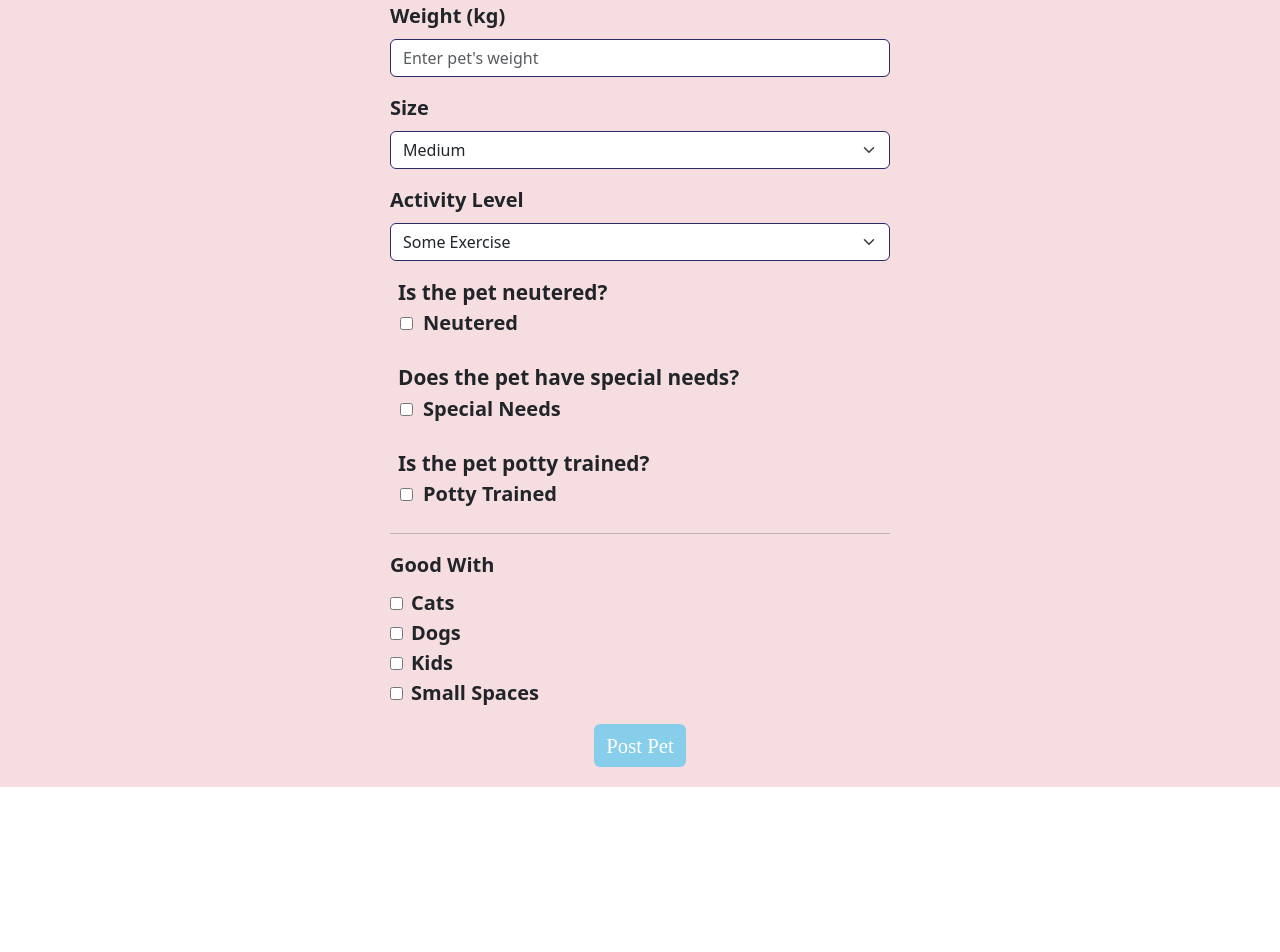
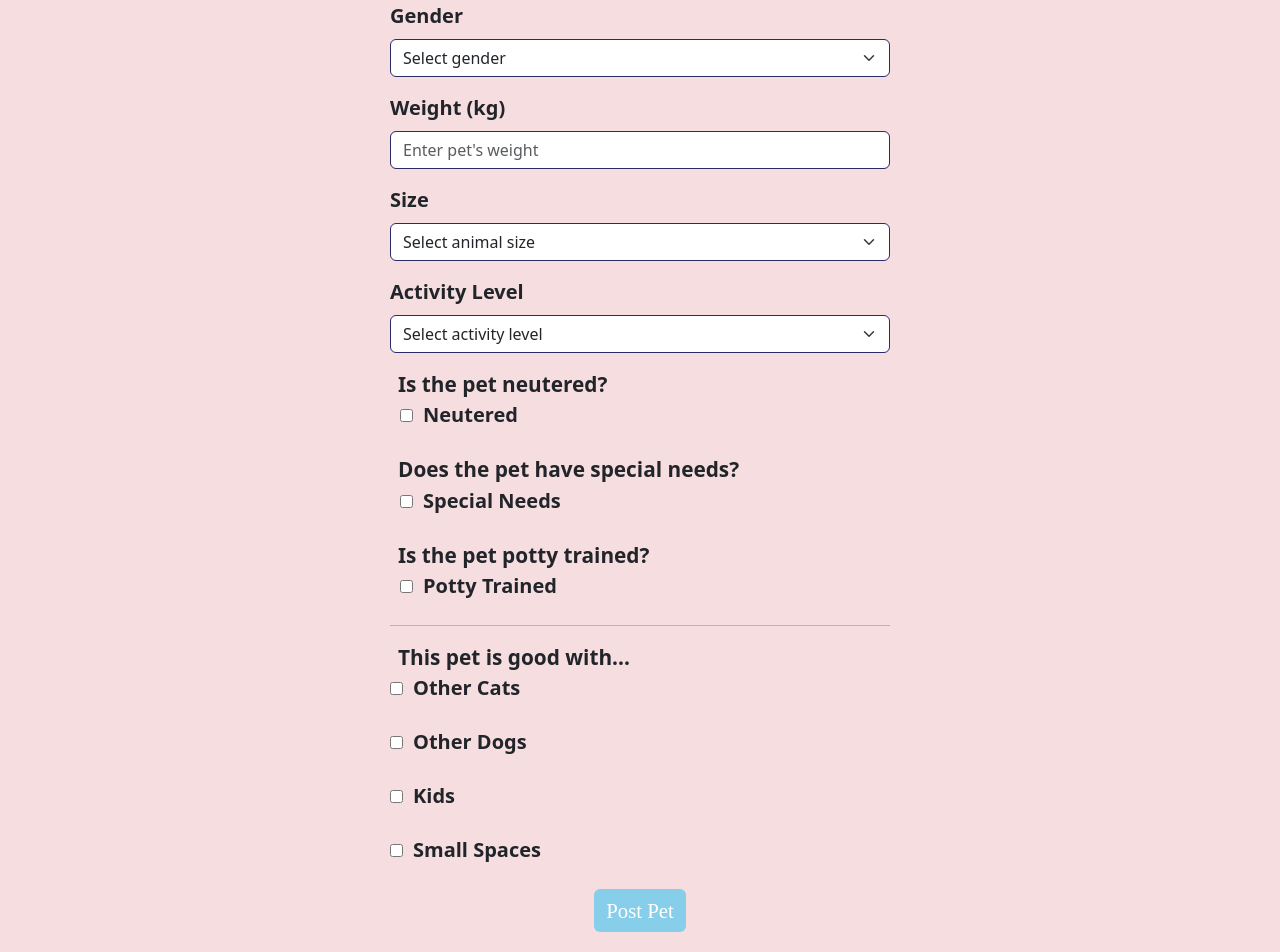
Before and after one commit to victorialamelo/pet-adoption, a React (Vite) app in the folder adoption/client/: page /postpet in a window 1280 px wide. Shown: the part 1740-2692 px from the top of the page. Before the commit the page ends 2527 px from the top, so only its background shows below. Built offline with nearby package versions, Linux system fonts and the light colour scheme; a web font is replaced by a local one.

Commit message:
modified form, added good_with inputs

```diff
--- a/adoption/client/src/pages/PostPetPage.jsx
+++ b/adoption/client/src/pages/PostPetPage.jsx
@@ -1,47 +1,44 @@
 import { useState } from "react";
-import { Link } from 'react-router';
-import NavBar from '../components/NavBar'
-import "../App.css"
+import { useParams, useNavigate } from "react-router-dom";
+import NavBar from "../components/NavBar";
+import "../App.css";
+// import { backendCreateUserPet } from "../backend";
+// import { hasSession, saveSession, getCurrentSession } from "../session";
 
 export default function PostPetPage() {
-  const [petDetails, setPetDetails] = useState({
-    name: "",
-    size: "medium",
-    age: "",
-    weight: "",
-    gender: "male",
-    activity: "some exercise",
-    neutered: false,
-    specialNeeds: false,
-    pottyTrained: false,
-    goodWith: [],
-    story: "",
-    image: "",
-  });
+  const params = useParams();
+  const navigate = useNavigate();
 
-  // Handle form input changes
-  const handleChange = (e) => {
-    const { name, value, type, checked } = e.target;
-    setPetDetails((prevDetails) => ({
-      ...prevDetails,
-      [name]: type === "checkbox" ? checked : value,
-    }));
+  const createPet = async (formData) => {
+    const newPet = {
+      name: formData.get("name"),
+      animal_type: formData.get("animaltype"),
+      weight: Number(formData.get("weight")), // transform to number due to original string value
+      size: formData.get("size"),
+      gender: formData.get("gender"),
+      activity_level: formData.get("activity"),
+      neutered: Number(formData.get("neutered")), // transform to number due to boolean 0 or 1
+      has_special_needs: Number(formData.get("specialNeeds")),
+      potty_trained: Number(formData.get("pottyTrained")),
+      img_url: formData.get("image"),
+      pet_description: formData.get("story"),
+      good_with_cats: Number(formData.get("goodwithcats")),
+      good_with_dogs: Number(formData.get("goodwithdogs")),
+      good_with_kids: Number(formData.get("goodwithkids")),
+      good_with_smallspaces: Number(formData.get("goodwithsmallspaces")),
     };
 
-  const handleGoodWithChange = (e) => {
-    const { value, checked } = e.target;
-    setPetDetails((prevDetails) => {
-      const newGoodWith = checked
-        ? [...prevDetails.goodWith, value]
-        : prevDetails.goodWith.filter((item) => item !== value);
-      return { ...prevDetails, goodWith: newGoodWith };
-    });
-  };
+    // TODO: create backendCreateUserPet function in backend.js
+    const addedPet = await backendCreateUserPet(params.user_id, newPet); // are we using params here? --> send the new object (with all the input for new pet) to backend
 
-  const handleSubmit = (e) => {
-    e.preventDefault();
-    // Handle form submission (e.g., save the pet details)
-    alert("Pet posted successfully!");
+    // await backendCreateUserPokemon(user.id, pokebud.pokeid);
+    // const { token } = await backendAuthLogin({ email, password });
+    // saveSession(token);
+
+    console.log("Pet added");
+
+    // redirect user to petdetails/pet_id
+    navigate(`/petdetails/${addedPet.pet_id}`);
   };
 
   return (
@@ -55,70 +52,99 @@ return (
 
       <section className="postapet mt-10">
         <div className="container">
-          <h1 className="display-4 text-center mb-4">Post a Pet for Adoption</h1>
-          <form className="form-postpet" onSubmit={handleSubmit}>
+          <h1 className="display-4 text-center mb-4">
+            Post a Pet for Adoption
+          </h1>
+          <form className="form-postpet" action={createPet}>
             <div className="row">
               {/* Left Column: Pet Details */}
               <div className="col-md-12">
                 <div className="mb-3">
-                  <label htmlFor="name" className="form-label">Pet Name</label>
+                  <label htmlFor="name" className="form-label">
+                    Pet Name
+                  </label>
                   <input
                     type="text"
                     className="form-control"
                     id="name"
                     name="name"
                     placeholder="Enter pet's name"
-                    value={petDetails.name}
-                    onChange={handleChange}
+                    required
                   />
                 </div>
 
                 <div className="mb-3">
-                  <label htmlFor="image" className="form-label">Pet Image</label>
+                  <label htmlFor="animaltype" className="form-label">
+                    Animal Type
+                  </label>
+                  <select
+                    className="form-select"
+                    id="animaltype"
+                    name="animaltype"
+                    required
+                  >
+                    <option value="" disabled selected>
+                      Select animal type
+                    </option>
+                    <option value="Cat">Cat</option>
+                    <option value="Dog">Dog</option>
+                  </select>
+                </div>
+
+                <div className="mb-3">
+                  <label htmlFor="image" className="form-label">
+                    Pet Image
+                  </label>
                   <input
                     type="file"
                     className="form-control"
                     id="image"
                     name="image"
-                    onChange={handleChange}
+                    required
                   />
                 </div>
 
                 <div className="mb-3">
-                  <label htmlFor="story" className="form-label">Pet's Story</label>
+                  <label htmlFor="story" className="form-label">
+                    Pet's Story
+                  </label>
                   <textarea
                     className="form-control"
                     id="story"
                     name="story"
                     rows="6"
-                    value={petDetails.story}
-                    onChange={handleChange}
+                    required
                     placeholder="Tell us the story of your pet"
                   />
                 </div>
 
                 <div className="mb-3">
-                  <label htmlFor="age" className="form-label">Age (years)</label>
+                  <label htmlFor="age" className="form-label">
+                    Age (years)
+                  </label>
                   <input
                     type="number"
                     className="form-control"
                     id="age"
                     name="age"
-                    value={petDetails.age}
-                    onChange={handleChange}
+                    required
                     placeholder="Enter pet's age"
                   />
                 </div>
 
                 <div className="mb-3">
-                  <label htmlFor="gender" className="form-label">Gender</label>
+                  <label htmlFor="gender" className="form-label">
+                    Gender
+                  </label>
                   <select
                     className="form-select"
                     id="gender"
                     name="gender"
-                    value={petDetails.gender}
-                    onChange={handleChange}
+                    required
                   >
+                    <option value="" disabled selected>
+                      Select gender
+                    </option>
                     <option value="male">Male</option>
                     <option value="female">Female</option>
                     <option value="unknown">Unknown</option>
@@ -126,31 +152,30 @@ return (
                 </div>
 
                 <div className="mb-3">
-                  <label htmlFor="weight" className="form-label">Weight (kg)</label>
+                  <label htmlFor="weight" className="form-label">
+                    Weight (kg)
+                  </label>
                   <input
                     type="number"
                     className="form-control"
                     id="weight"
                     name="weight"
-                    value={petDetails.weight}
-                    onChange={handleChange}
+                    required
                     placeholder="Enter pet's weight"
                   />
                 </div>
-
               </div>
 
               {/* Right Column: Pet's Story, Image, and Boolean Inputs */}
               <div className="col-md-12">
                 <div className="mb-3">
-                  <label htmlFor="size" className="form-label">Size</label>
-                  <select
-                    className="form-select"
-                    id="size"
-                    name="size"
-                    value={petDetails.size}
-                    onChange={handleChange}
-                  >
+                  <label htmlFor="size" className="form-label">
+                    Size
+                  </label>
+                  <select className="form-select" id="size" name="size">
+                    <option value="" disabled selected>
+                      Select animal size
+                    </option>
                     <option value="extra small">Extra Small</option>
                     <option value="small">Small</option>
                     <option value="medium">Medium</option>
@@ -160,14 +185,13 @@ return (
                 </div>
 
                 <div className="mb-3">
-                  <label htmlFor="activity" className="form-label">Activity Level</label>
-                  <select
-                    className="form-select"
-                    id="activity"
-                    name="activity"
-                    value={petDetails.activity}
-                    onChange={handleChange}
-                  >
+                  <label htmlFor="activity" className="form-label">
+                    Activity Level
+                  </label>
+                  <select className="form-select" id="activity" name="activity">
+                    <option value="" disabled selected>
+                      Select activity level
+                    </option>
                     <option value="keep me inside">Keep Me Inside</option>
                     <option value="sleepy">Sleepy</option>
                     <option value="some exercise">Some Exercise</option>
@@ -176,95 +200,134 @@ return (
                 </div>
 
                 <div className="mb-3">
-                  <span className="ms-2 checkbox-span">Is the pet neutered?</span>
+                  <span className="ms-2 checkbox-span">
+                    Is the pet neutered?
+                  </span>
                   <input
                     type="checkbox"
                     className="checkbox"
                     id="neutered"
                     name="neutered"
-                    checked={petDetails.neutered}
-                    onChange={handleChange}
+                    required
                   />
-                  <label htmlFor="neutered" className="form-label checkbox-label">Neutered</label>
+                  <label
+                    htmlFor="neutered"
+                    className="form-label checkbox-label"
+                  >
+                    Neutered
+                  </label>
                 </div>
 
                 <div className="mb-3">
-                  <span className="ms-2 checkbox-span">Does the pet have special needs?</span>
+                  <span className="ms-2 checkbox-span">
+                    Does the pet have special needs?
+                  </span>
                   <input
                     className="checkbox"
                     type="checkbox"
                     id="specialNeeds"
                     name="specialNeeds"
-                    checked={petDetails.specialNeeds}
-                    onChange={handleChange}
                   />
-                  <label htmlFor="specialNeeds" className="form-label checkbox-label">Special Needs</label>
+                  <label
+                    htmlFor="specialNeeds"
+                    className="form-label checkbox-label"
+                  >
+                    Special Needs
+                  </label>
                 </div>
 
                 <div className="mb-3">
-                <span className="ms-2 checkbox-span">Is the pet potty trained?</span>
+                  <span className="ms-2 checkbox-span">
+                    Is the pet potty trained?
+                  </span>
                   <input
                     type="checkbox"
                     className="checkbox"
                     id="pottyTrained"
                     name="pottyTrained"
-                    checked={petDetails.pottyTrained}
-                    onChange={handleChange}
                   />
-                  <label htmlFor="pottyTrained" className="form-label checkbox-label"> Potty Trained</label>
+                  <label
+                    htmlFor="pottyTrained"
+                    className="form-label checkbox-label"
+                  >
+                    {" "}
+                    Potty Trained
+                  </label>
                 </div>
 
                 <hr />
 
                 <div className="mb-3">
-                  <label className="form-label">Good With</label>
-                  <div>
+                  <span className="ms-2 checkbox-span">
+                    This pet is good with...
+                  </span>
                   <input
                     type="checkbox"
-                      id="goodWithCats"
-                      value="cats"
-                      checked={petDetails.goodWith.includes("cats")}
-                      onChange={handleGoodWithChange}
+                    className="checkbox"
+                    id="goodwithcats"
+                    name="goodwithcats"
                   />
-                    <label htmlFor="goodWithCats" className="ms-2">Cats</label>
+                  <label
+                    htmlFor="goodwithcats"
+                    className="form-label checkbox-label"
+                  >
+                    Other Cats
+                  </label>
                 </div>
-                  <div>
+                <div className="mb-3">
+                  <span className="ms-2 checkbox-span"></span>
                   <input
+                    className="checkbox"
                     type="checkbox"
-                      id="goodWithDogs"
-                      value="dogs"
-                      checked={petDetails.goodWith.includes("dogs")}
-                      onChange={handleGoodWithChange}
+                    id="goodwithdogs"
+                    name="goodwithdogs"
                   />
-                    <label htmlFor="goodWithDogs" className="ms-2">Dogs</label>
+                  <label
+                    htmlFor="goodwithdogs"
+                    className="form-label checkbox-label"
+                  >
+                    Other Dogs
+                  </label>
                 </div>
-                  <div>
+
+                <div className="mb-3">
+                  <span className="ms-2 checkbox-span"></span>
                   <input
+                    className="checkbox"
                     type="checkbox"
-                      id="goodWithKids"
-                      value="kids"
-                      checked={petDetails.goodWith.includes("kids")}
-                      onChange={handleGoodWithChange}
+                    id="goodwithkids"
+                    name="goodwithkids"
                   />
-                    <label htmlFor="goodWithKids" className="ms-2">Kids</label>
+                  <label
+                    htmlFor="goodwithkids"
+                    className="form-label checkbox-label"
+                  >
+                    Kids
+                  </label>
                 </div>
-                  <div>
+
+                <div className="mb-3">
+                  <span className="ms-2 checkbox-span"></span>
                   <input
+                    className="checkbox"
                     type="checkbox"
-                      id="goodWithSmallSpaces"
-                      value="small spaces"
-                      checked={petDetails.goodWith.includes("small spaces")}
-                      onChange={handleGoodWithChange}
+                    id="goodwithsmallspaces"
+                    name="goodwithsmallspaces"
                   />
-                    <label htmlFor="goodWithSmallSpaces" className="ms-2">Small Spaces</label>
+                  <label
+                    htmlFor="goodwithsmallspaces"
+                    className="form-label checkbox-label"
+                  >
+                    Small Spaces
+                  </label>
                 </div>
               </div>
             </div>
-            </div>
-
             {/* Submit Button */}
             <div className="d-flex justify-content-center">
-              <button type="submit" className="btn btn-primary">Post Pet</button>
+              <button type="submit" className="btn btn-primary">
+                Post Pet
+              </button>
             </div>
           </form>
         </div>
```
Lines whose indentation alone changed are shown as unchanged.
